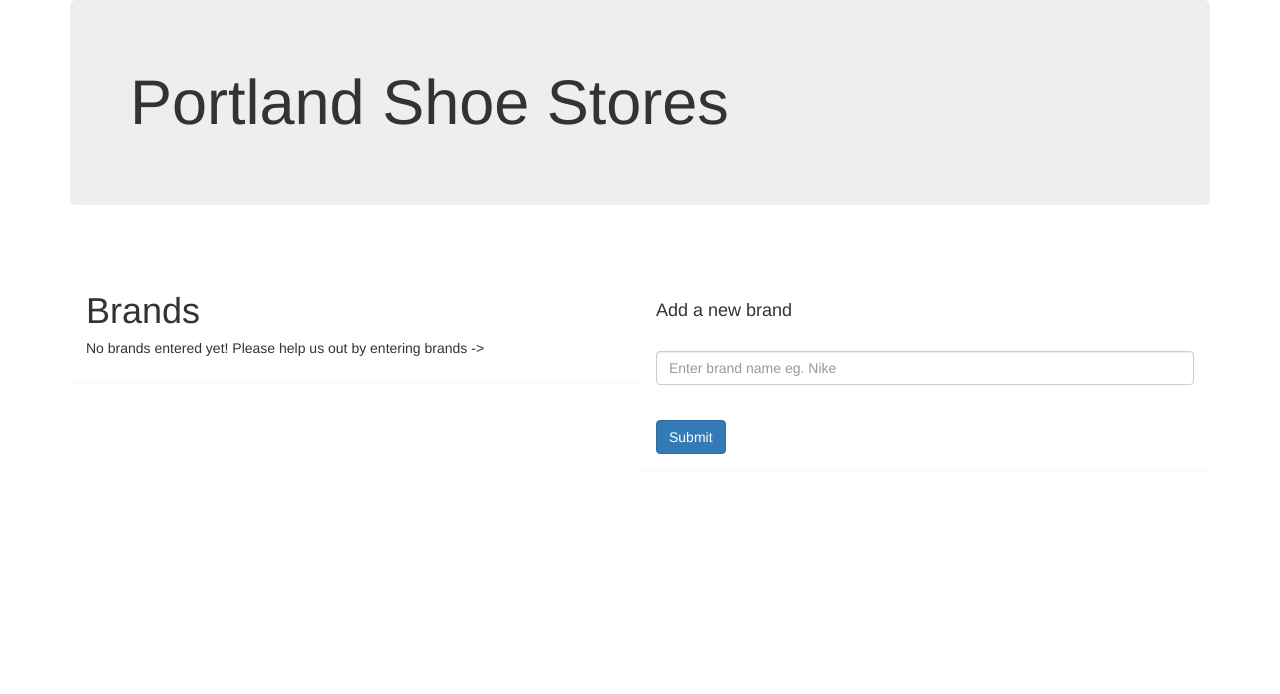
After one commit to maggie-harrington/php-week4-shoe-store, a PHP site: template views/brands.html.twig in a window 1280 px wide. The commit adds this page. Shown: the top 694 px of the page. Run offline with PHP 8.4, Linux system fonts and the light colour scheme; the template is opened without the code that fills it, so the values that code supplies are empty; some libraries are stand-ins or nearby versions.

Commit message:
create brands page

```diff
--- a/app/app.php
+++ b/app/app.php
@@ -2,6 +2,7 @@
     date_default_timezone_set('America/Los_Angeles');
     require_once __DIR__."/../vendor/autoload.php";
     require_once __DIR__."/../src/Store.php";
+    require_once __DIR__."/../src/Brand.php";
 
     use Symfony\Component\Debug\Debug;
     Debug::enable();
@@ -53,7 +54,7 @@
 
     // from brands page, add a brand, returns to brands page
     $app->post("/brands", function() use ($app) {
-        $brand = new Brand($_POST['name']);
+        $brand = new Brand($_POST['brand_name']);
         $brand->save();
 
         return $app['twig']->render('brands.html.twig', array('brands' => Brand::getAll()));
--- /dev/null
+++ b/views/brands.html.twig
@@ -0,0 +1,37 @@
+{% extends 'template.html.twig' %}
+
+{% block left %}
+    <h1>Brands</h1>
+
+    {% if brands is not empty %}
+        <h5>(Click a brand to view stores which carry the brand or edit info)</h5><br>
+
+        {% for brand in brands %}
+            <h4><a href='/brands/{{ brand.getId }}'>
+                {{ brand.getName }}</a><h4>
+        {% endfor %}
+        <br><br>
+
+        <form action='/brands' method='post'>
+            <input name='_method' value='delete' hidden>
+
+            <button type='submit' class='btn btn-danger'>Delete All Brands</button>
+        </form>
+    {% else %}
+        <h5>No brands entered yet! Please help us out by entering brands -></h5>
+    {% endif %}
+{% endblock %}
+
+{% block right %}
+    <br>
+    <h4>Add a new brand</h4><br>
+
+    <form action='/brands' method='post'>
+        <div class='form-group'>
+            <input required type='text' name='brand_name' class='form-control'
+                placeholder='Enter brand name eg. Nike'>
+        </div><br>
+
+        <button type='submit' class='btn btn-primary'>Submit</button>
+    </form>
+{% endblock %}
--- a/views/stores.html.twig
+++ b/views/stores.html.twig
@@ -4,11 +4,11 @@
     <h1>Stores</h1>
 
     {% if stores is not empty %}
-        <h4>Click the store to view brands carried or edit store info</h4><br>
+        <h5>(Click a store to view brands carried or edit info)</h5><br>
 
         {% for store in stores %}
-            <h5><a href='/stores/{{ store.getId }}'>
-                {{ store.getName }}</a><h5>
+            <h4><a href='/stores/{{ store.getId }}'>
+                {{ store.getName }}</a><h4>
         {% endfor %}
         <br><br>
 
```
